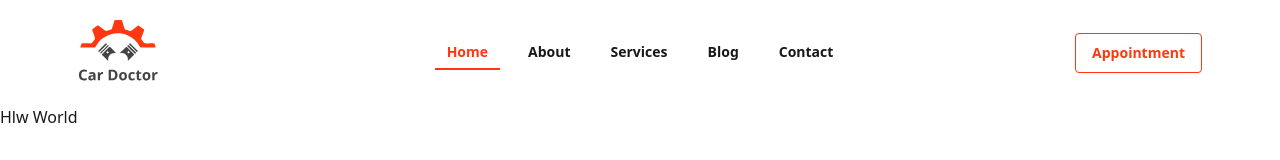
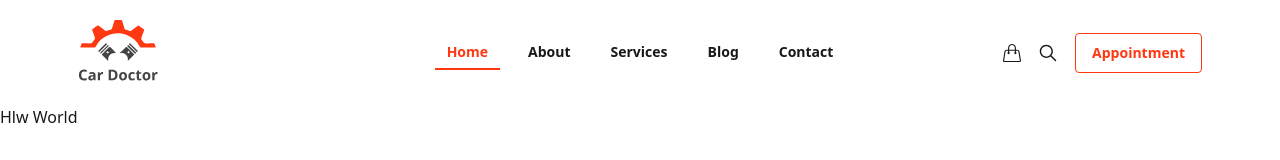
Before and after one commit to mdshahariarhafizofficial/car-doctor, a Next.js app: page / in a window 1280 px wide. Shown: the top 160 px of the page. Built offline with nearby package versions, Linux system fonts and the light colour scheme.

Commit message:
Header done

```diff
--- a/package.json
+++ b/package.json
@@ -12,7 +12,8 @@
     "daisyui": "^5.1.14",
     "next": "15.5.3",
     "react": "19.1.0",
-    "react-dom": "19.1.0"
+    "react-dom": "19.1.0",
+    "react-icons": "^5.5.0"
   },
   "devDependencies": {
     "@eslint/eslintrc": "^3",
--- a/src/Components/Navbar.jsx
+++ b/src/Components/Navbar.jsx
@@ -3,6 +3,8 @@ import Image from 'next/image';
 import Link from 'next/link';
 import { usePathname } from 'next/navigation';
 import React from 'react';
+import { IoIosSearch } from "react-icons/io";
+import { SlHandbag } from "react-icons/sl";
 
 const Navbar = () => {
   const pathname = usePathname();
@@ -46,7 +48,9 @@ const Navbar = () => {
       {navLinks}
     </ul>
   </div>
-  <div className="navbar-end">
+  <div className="navbar-end space-x-4 items-center">
+    <SlHandbag size={18} />
+    <IoIosSearch size={22} />
     <button className='btn btn-outline text-[#FF3811] rounded'>Appointment</button>
   </div>
 </div>
```
Also changed, not shown: 1 other file (tests, documents, lock files or other folders).
